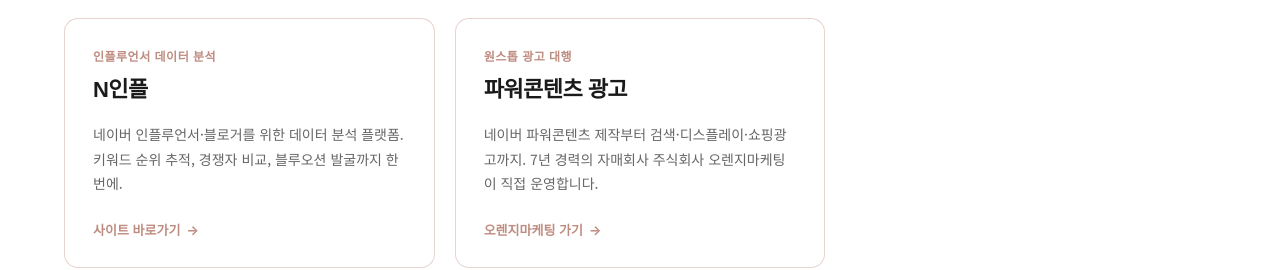
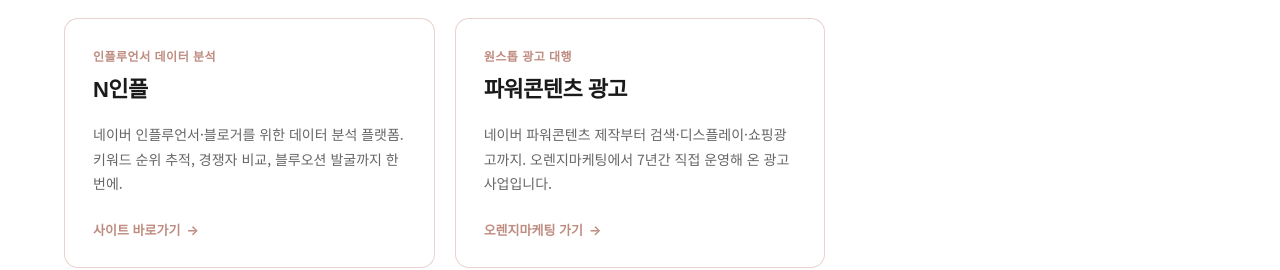
Before and after one commit to orange0717/orangelibrary, a Next.js app: page / in a window 1280 px wide. Shown: the part 1154-1424 px from the top of the page. Built offline with nearby package versions, Linux system fonts and the light colour scheme.

Commit message:
fix: '자매회사' 표현 제거 — 같은 운영자가 운영하는 사업 표현 자연스럽게

```diff
--- a/components/Services.tsx
+++ b/components/Services.tsx
@@ -45,7 +45,7 @@ const services: Service[] = [
     title: "파워콘텐츠 광고",
     subtitle: "원스톱 광고 대행",
     description:
-      "네이버 파워콘텐츠 제작부터 검색·디스플레이·쇼핑광고까지. 7년 경력의 자매회사 주식회사 오렌지마케팅이 직접 운영합니다.",
+      "네이버 파워콘텐츠 제작부터 검색·디스플레이·쇼핑광고까지. 오렌지마케팅에서 7년간 직접 운영해 온 광고 사업입니다.",
     cta: "오렌지마케팅 가기",
     href: "https://orangemarketing.co.kr",
   },
```
Also changed, not shown: app/apple-icon.svg (deleted).
